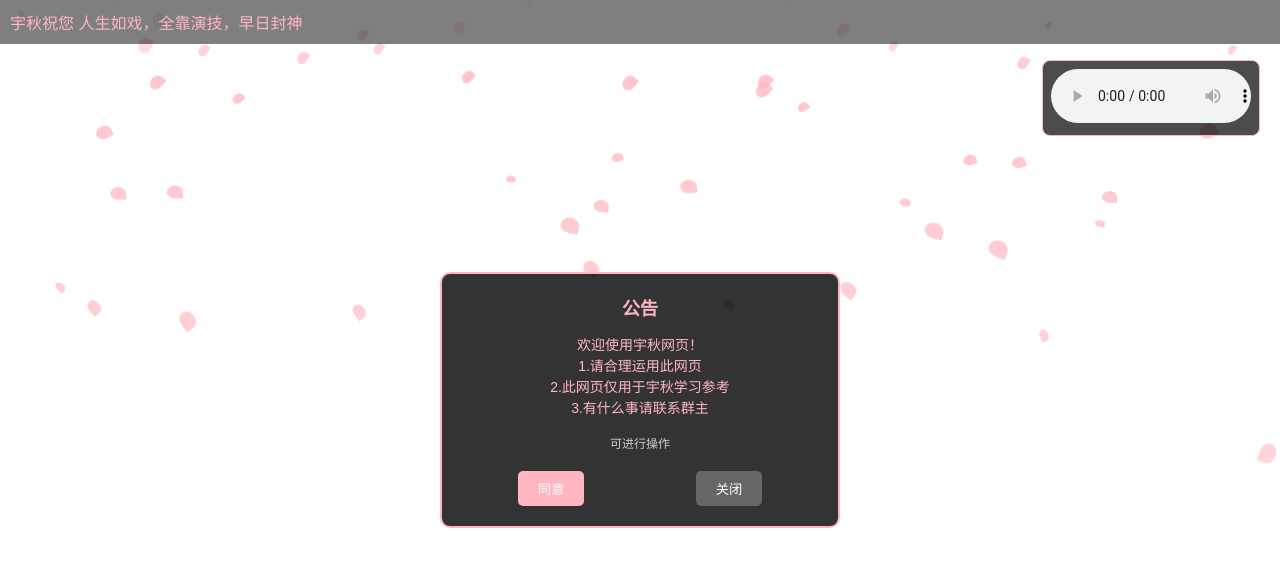
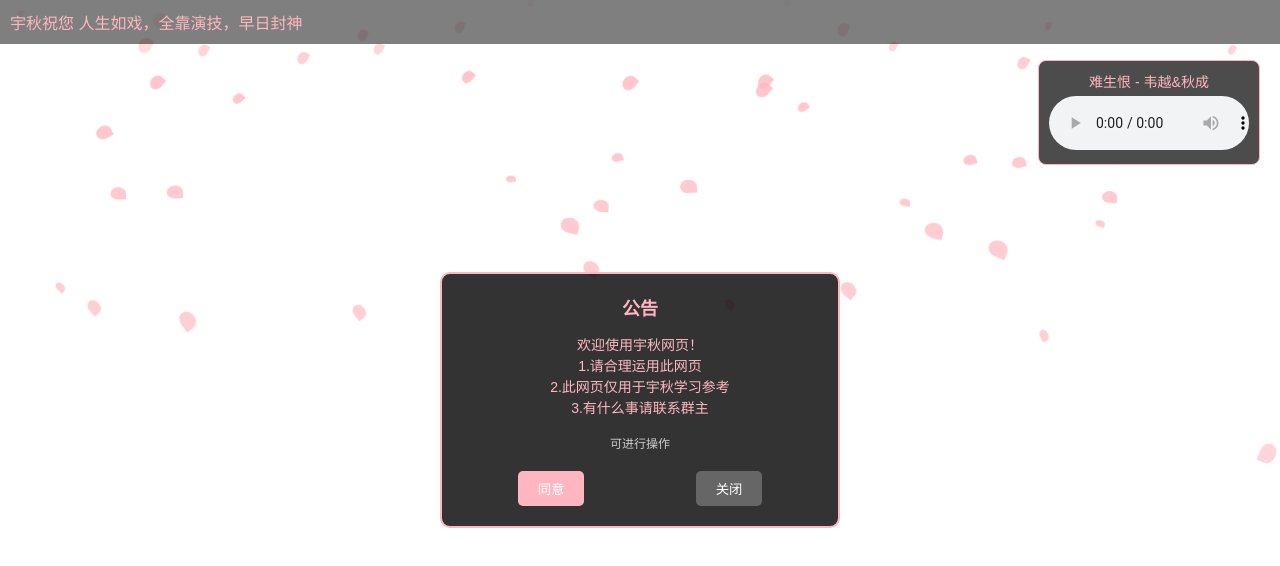
Before and after one commit to jvzdj293783/jvzdj293783.github.io, a plain HTML site: page index.html in a window 1280 px wide. Drawn offline with Linux system fonts and the light colour scheme.

Commit message:
Update index.html

```diff
--- a/index.html
+++ b/index.html
@@ -275,16 +275,25 @@
             text-decoration: none;
             margin: 5px;
         }
-        /* 音乐播放器样式 */
+        /* 音乐播放器样式 - 新增音乐名称显示 */
         .music-player {
             position: fixed;
             top: 60px;
             right: 20px;
             z-index: 999;
             background: rgba(0,0,0,0.7);
-            padding: 8px;
+            padding: 10px;
             border-radius: 8px;
             border: 1px solid #FFB6C1;
+            text-align: center;
+        }
+        .music-name {
+            font-size: 14px;
+            margin-bottom: 5px;
+            white-space: nowrap;
+            overflow: hidden;
+            text-overflow: ellipsis;
+            max-width: 200px;
         }
         .music-player audio {
             width: 200px;
@@ -292,12 +301,13 @@
     </style>
 </head>
 <body>
-    <!-- 音乐播放器 -->
+    <!-- 音乐播放器 - 新增音乐名称 -->
     <div class="music-player">
-        <audio controls loop>
+        <div class="music-name" id="musicName">难生恨 - 韦越&秋成</div>
+        <audio controls loop autoplay muted>
             <source src="https://raw.githubusercontent.com/jvzdj293783/jvzdj293783.github.io/refs/heads/main/%E9%9A%BE%E7%94%9F%E6%81%A8%20-%20%E7%A4%BC%E8%B6%8A%26%E7%A7%8B%E6%88%90.mp3" type="audio/mpeg">
             你的浏览器不支持音频播放
-        </audio>
+
     </div>
 
     <!-- 公告弹窗 -->
@@ -383,6 +393,9 @@
                 countdownText.textContent = "可进行操作";
                 agreeBtn.disabled = false;
                 closeBtn.disabled = false;
+                // 自动播放取消静音 - 解决浏览器自动播放限制
+                const audio = document.querySelector('audio');
+                audio.muted = false;
             }
         }, 1000);
 
@@ -564,4 +577,4 @@
         });
     </script>
 </body>
-</html>
+    </html>
```
